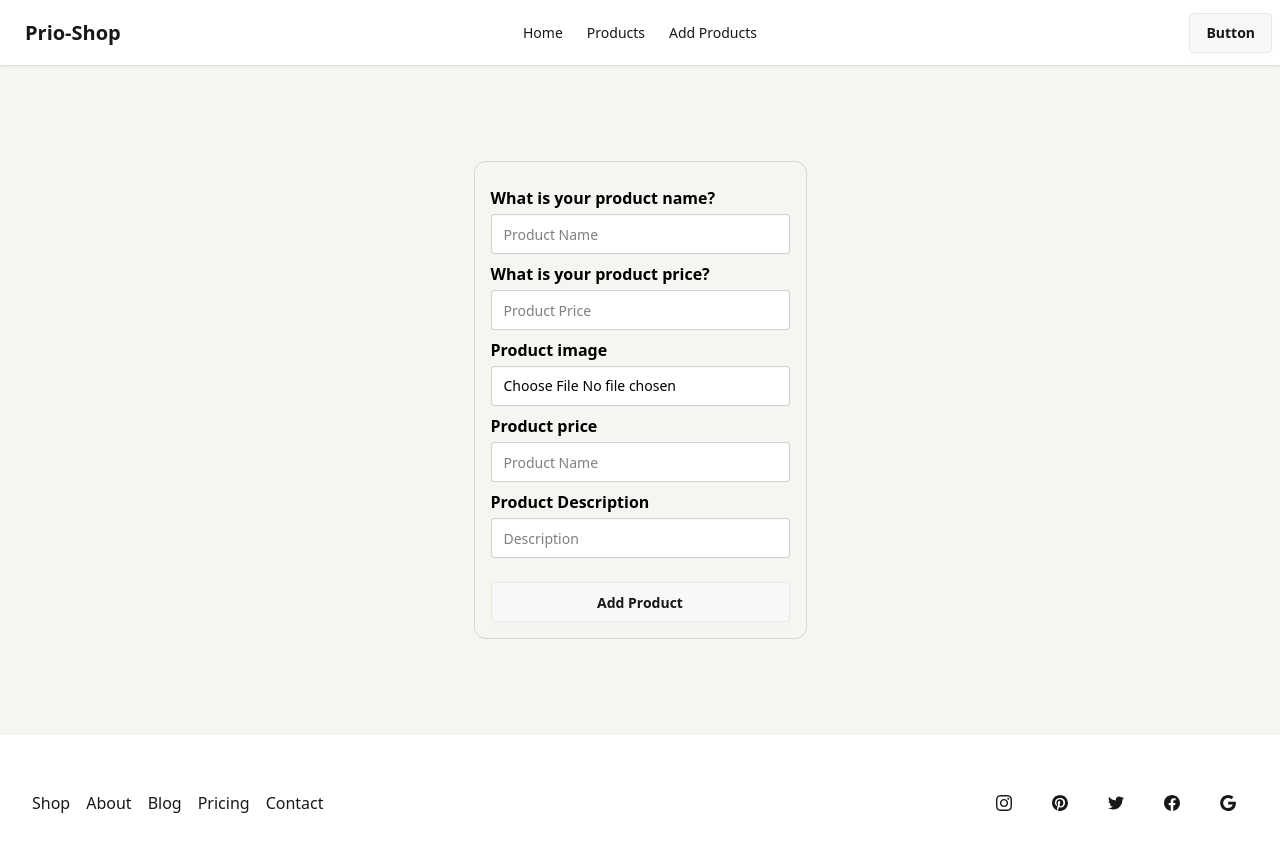
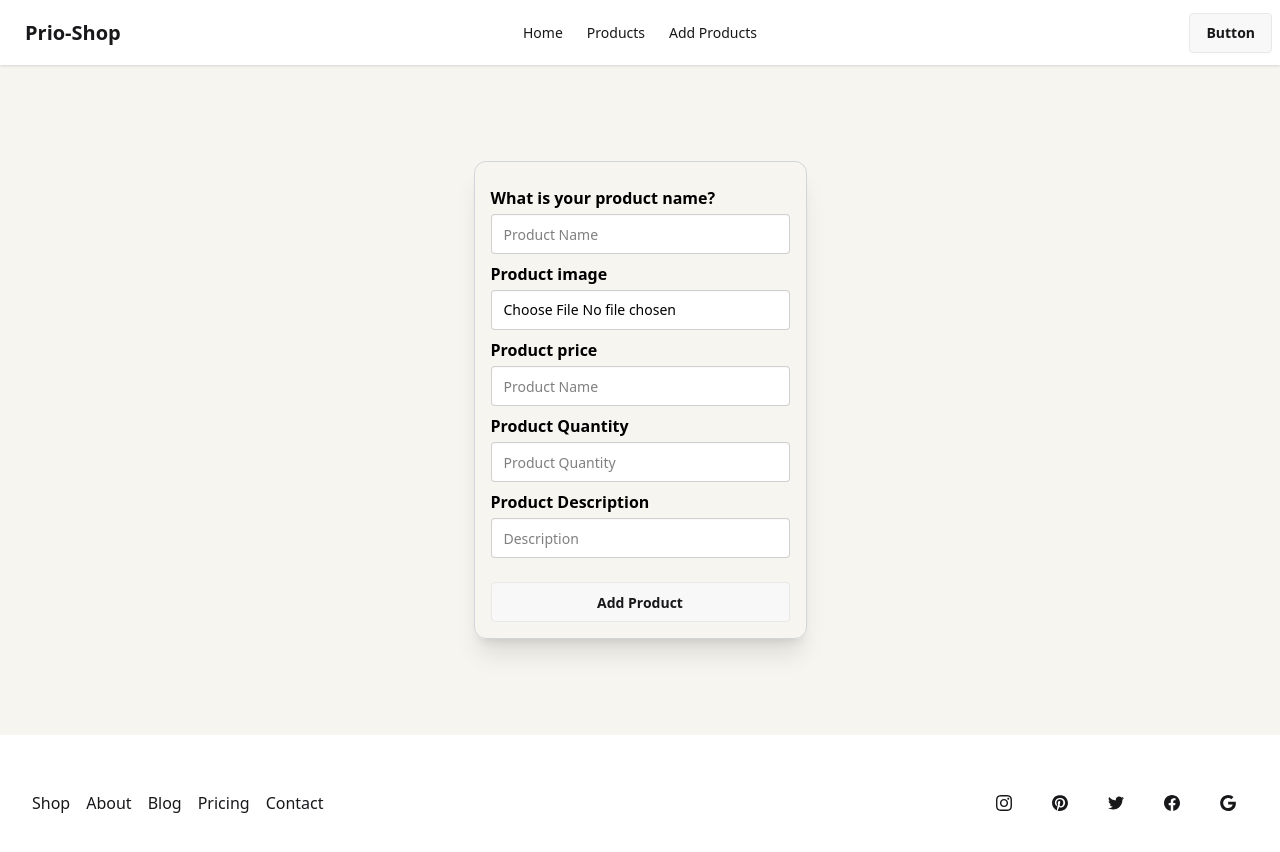
Before and after one commit to ratulislam46/prioshop, a Next.js app: page /addproduct in a window 1280 px wide. Shown: the top 852 px of the page. Built offline with nearby package versions, Linux system fonts and the light colour scheme.

Commit message:
add product form

```diff
--- a/src/app/addproduct/page.js
+++ b/src/app/addproduct/page.js
@@ -3,31 +3,38 @@ import React from 'react';
 
 const AddProduct = () => {
 
-    const handleAddProduct = () =>{
+    const handleAddProduct = (e) => {
         e.preventDefault()
         const form = e.target;
         const name = form.name.value;
         const price = form.price.value;
-        const describtion= form.name.value;
+        const quantity = form.quantity.value;
+        const description = form.description.value;
+
     }
 
     return (
         <div className='container mx-auto'>
             <section className='flex justify-center items-center'>
                 <form onSubmit={handleAddProduct}
-                className='p-4 border border-gray-300 rounded-xl my-24'
+                    className='p-4 border border-gray-300 rounded-xl my-24 shadow-xl hover:shadow-2xl'
                 >
                     <legend className="fieldset-legend text-black ">What is your product name?</legend>
-                    <input type="text" className="input bg-white" placeholder="Product Name" required />
-                    <legend className="fieldset-legend text-black ">What is your product price?</legend>
-                    <input type="text" className="input bg-white" placeholder="Product Price" required />
+                    <input type="text" name='name' className="input bg-white" placeholder="Product Name" required />
+
                     <legend className="fieldset-legend text-black ">Product image</legend>
-                    <input type="file" className="input bg-white pt-2 course-pointer" placeholder="Product Name" required />
+                    <input type="file" name='image' className="input bg-white pt-2 course-pointer" placeholder="Product Name" required />
+
                     <legend className="fieldset-legend text-black ">Product price</legend>
-                    <input type="number" className="input bg-white" placeholder="Product Name" min={10} required />
+                    <input type="number" name='price' className="input bg-white" placeholder="Product Name" min={1} required />
+
+                    <legend className="fieldset-legend text-black ">Product Quantity</legend>
+                    <input type="number" name='quantity' className="input bg-white" placeholder="Product Quantity" min={1} required />
+
                     <legend className="fieldset-legend text-black ">Product Description</legend>
-                    <input type="text" className="input bg-white" placeholder="Description" required /><br/><br/>
-                    <input value='Add Product' className='btn w-full'></input>
+                    <input type="text" name='description' className="input bg-white" placeholder="Description" required /><br /><br />
+
+                    <button type='submit' className='btn w-full'>Add Product</button>
                 </form>
             </section>
         </div>
--- a/src/app/products/page.js
+++ b/src/app/products/page.js
@@ -1,11 +1,16 @@
 import React from 'react';
 
-const Products = () => {
+const Products = async () => {
+
+    const res = await fetch('http://localhost:3000/api/items');
+    const data = await res.json()
+
     return (
         <div>
             <h1>Products Page</h1>
+            <p>{JSON.stringify(data)}</p>
         </div>
     );
 };
 
-export default Products;<h1>Products Page</h1>
+export default Products; <h1>Products Page</h1>
```
